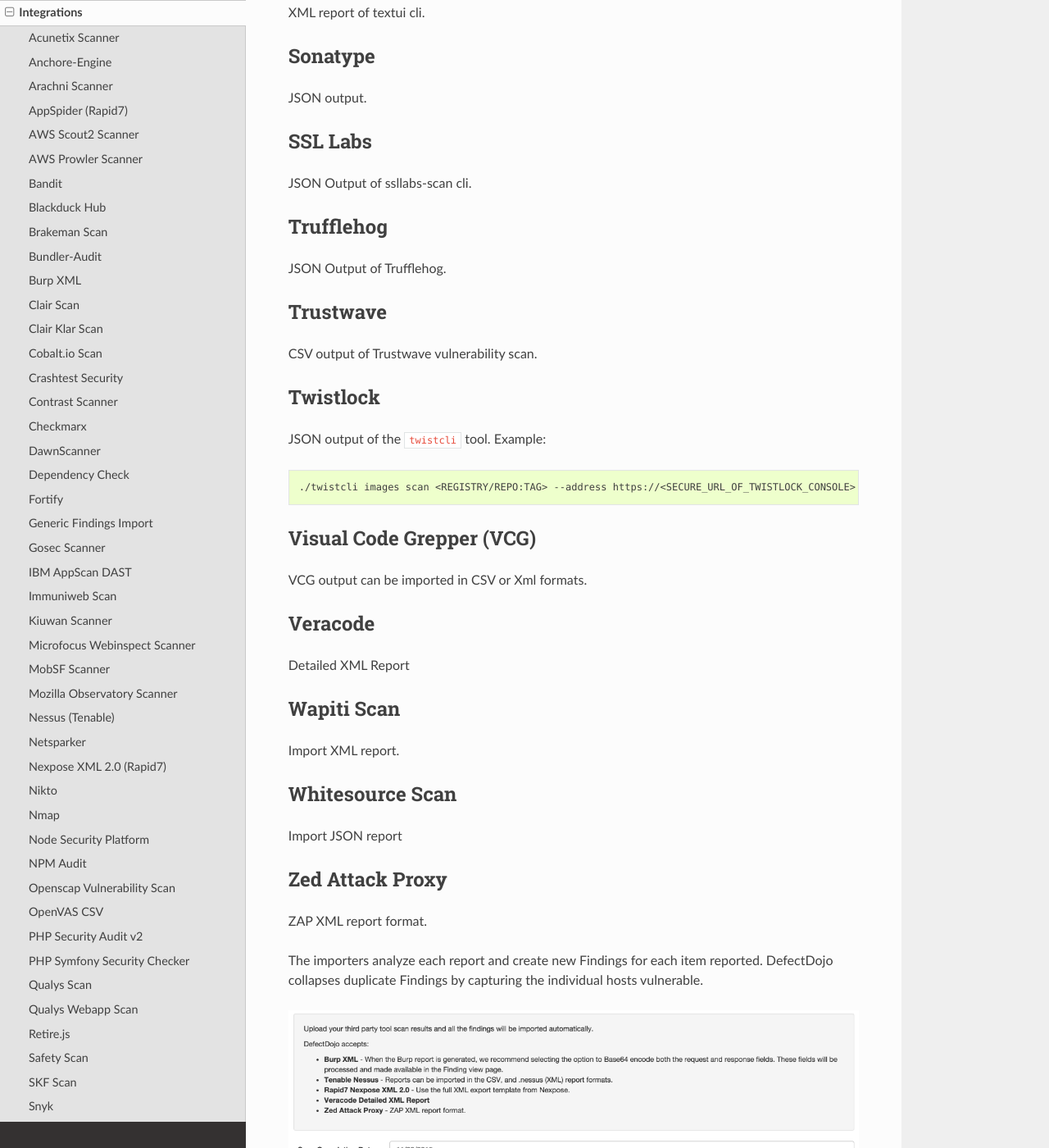
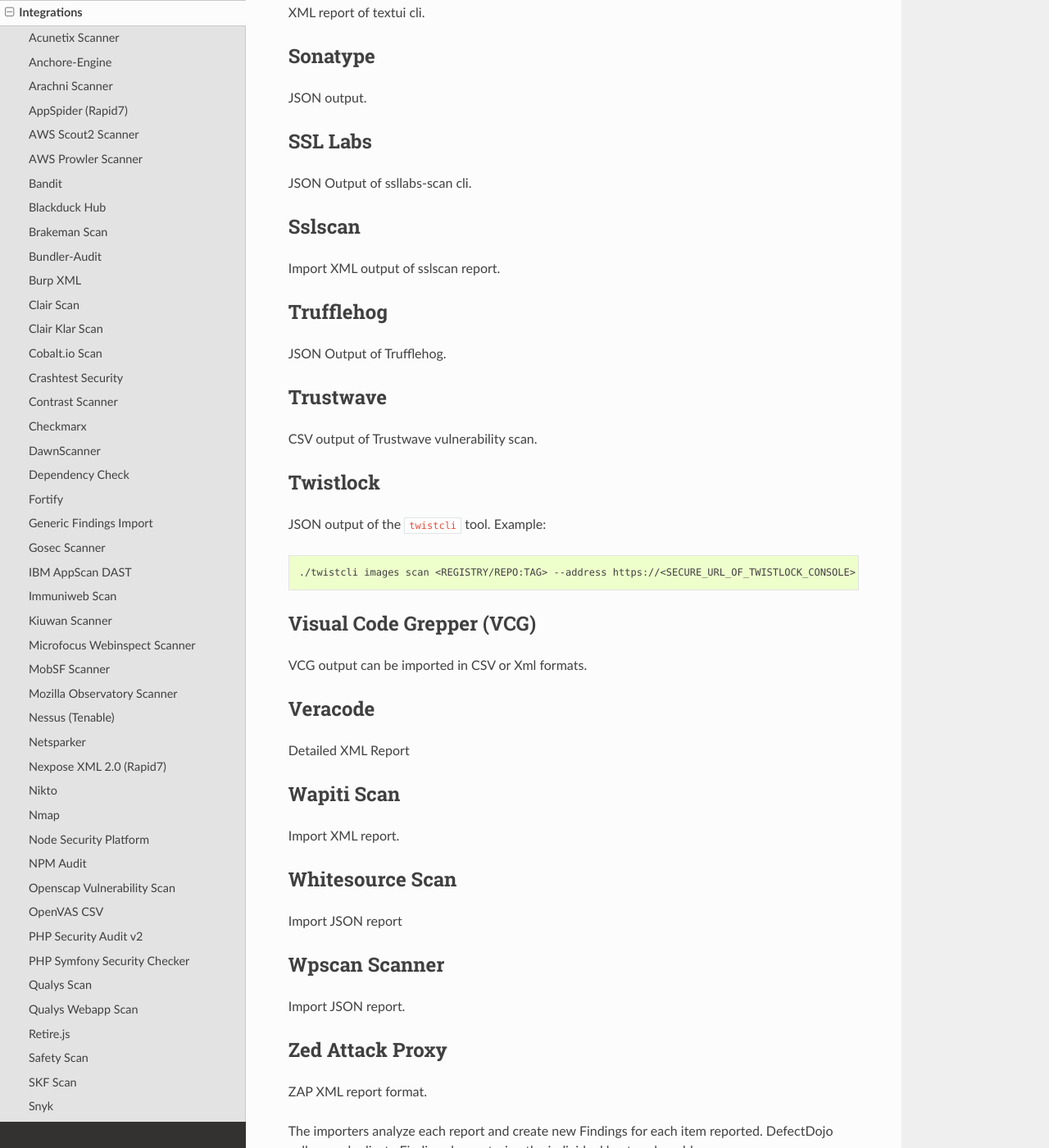
Before and after one commit to DefectDojo/Documentation, a Sphinx documentation site: the page built from docs/integrations.rst, in a window 1280 px wide and 1400 px high, scrolled down 5118 px. Shown: the whole window at 82% size. Built offline with Sphinx 7.4.7 and the Read the Docs theme 2.0.0, drawn with Linux system fonts in a browser that asks for light colours.

Commit message:
Add sslscan and wpscan to documentation

```diff
--- a/docs/integrations.rst
+++ b/docs/integrations.rst
@@ -199,6 +199,10 @@
 --------
 JSON Output of ssllabs-scan cli.
 
+Sslscan
+--------
+Import XML output of sslscan report.
+
 Trufflehog
 ----------
 JSON Output of Trufflehog.
@@ -231,6 +235,10 @@
 Whitesource Scan
 -----------------
 Import JSON report
+
+Wpscan Scanner
+---------------
+Import JSON report.
 
 Zed Attack Proxy
 ----------------
```
